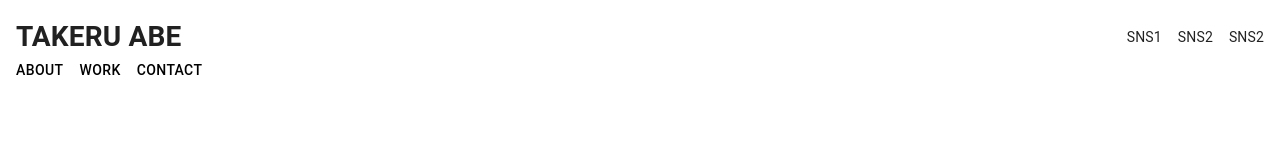
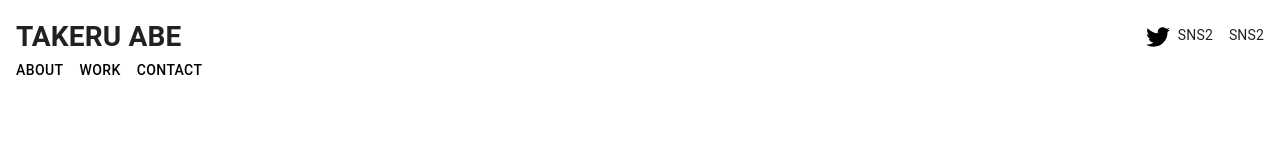
Before and after one commit to meltyyyyy/portfolio, a Next.js app: page / in a window 1280 px wide. Shown: the top 160 px of the page. Built offline with nearby package versions, Linux system fonts and the light colour scheme.

Commit message:
create twitter icon

```diff
--- /dev/null
+++ b/src/components/appIcons.tsx
@@ -0,0 +1,18 @@
+import { SvgIcon } from "@mui/material";
+
+export const TwitterIcon = (props: any) => {
+    return (
+        <SvgIcon {...props}>
+            <svg version="1.1" id="Logo" xmlns="http://www.w3.org/2000/svg" x="0px" y="0px" viewBox="0 0 248 204">
+                <g id="Logo_1_">
+                    <path id="white_background" d="M221.95,51.29c0.15,2.17,0.15,4.34,0.15,6.53c0,66.73-50.8,143.69-143.69,143.69v-0.04
+		C50.97,201.51,24.1,193.65,1,178.83c3.99,0.48,8,0.72,12.02,0.73c22.74,0.02,44.83-7.61,62.72-21.66
+		c-21.61-0.41-40.56-14.5-47.18-35.07c7.57,1.46,15.37,1.16,22.8-0.87C27.8,117.2,10.85,96.5,10.85,72.46c0-0.22,0-0.43,0-0.64
+		c7.02,3.91,14.88,6.08,22.92,6.32C11.58,63.31,4.74,33.79,18.14,10.71c25.64,31.55,63.47,50.73,104.08,52.76
+		c-4.07-17.54,1.49-35.92,14.61-48.25c20.34-19.12,52.33-18.14,71.45,2.19c11.31-2.23,22.15-6.38,32.07-12.26
+		c-3.77,11.69-11.66,21.62-22.2,27.93c10.01-1.18,19.79-3.86,29-7.95C240.37,35.29,231.83,44.14,221.95,51.29z"/>
+                </g>
+            </svg>
+        </SvgIcon>
+    );
+};
--- a/src/pages/index.tsx
+++ b/src/pages/index.tsx
@@ -1,6 +1,7 @@
 import { Button, Modal } from "@mui/material";
 import { Box, Stack } from "@mui/system";
 import About from "components/about";
+import { TwitterIcon } from "components/appIcons";
 import type { NextPage } from "next";
 import dynamic from "next/dynamic";
 import { useState } from "react";
@@ -23,7 +24,7 @@
         <Stack direction={"row"} justifyContent={"space-between"} alignItems="center">
           <Box sx={{ fontSize: 28, fontWeight: "bold" }}>TAKERU ABE</Box>
           <Stack direction={"row"}>
-            <Box sx={{ fontSize: 14, mx: 1 }}>SNS1</Box>
+            <TwitterIcon/>
             <Box sx={{ fontSize: 14, mx: 1 }}>SNS2</Box>
             <Box sx={{ fontSize: 14, ml: 1 }}>SNS2</Box>
           </Stack>
```
